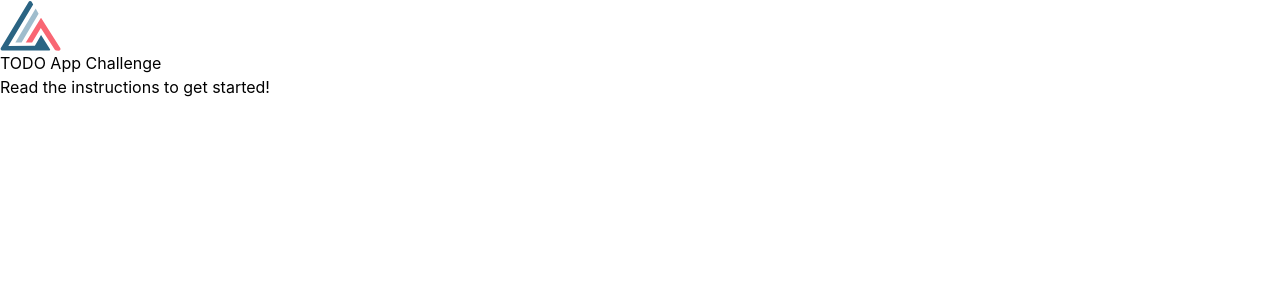
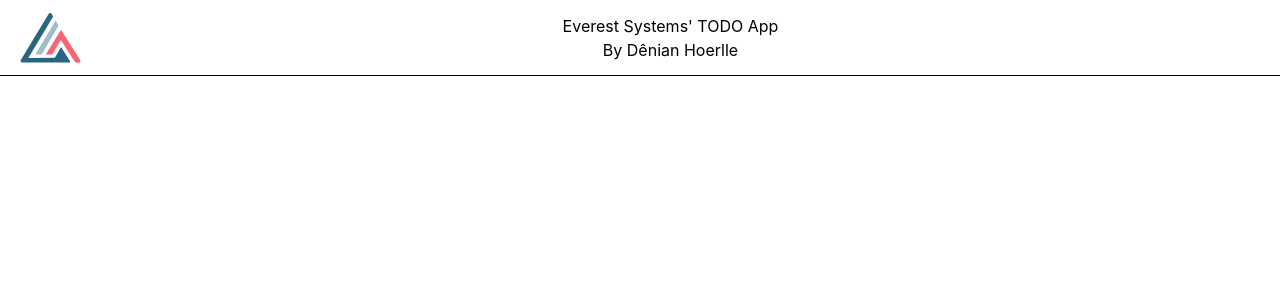
Before and after one commit to DenianHoerlle/everest-todo-app, a React (Vite) app: page / in a window 1280 px wide. Shown: the top 300 px of the page. Built offline with nearby package versions, Linux system fonts and the light colour scheme; the HTML template or start-up script is replaced by a standard one.

Commit message:
feat(core): :building_construction: added barrel files for screens and components

```diff
--- a/src/App.tsx
+++ b/src/App.tsx
@@ -1,13 +1,6 @@
 import { FC } from "react";
-import everestLogo from "/everest-logo.svg";
-import "./App.css";
+import { HomeScreen } from "screens";
 
-const App: FC = () => (
-  <div className="everest-app">
-    <img className="everest-app__logo" src={everestLogo} alt="Everest logo" />
-    <h1 className="everest-app__title">TODO App Challenge</h1>
-    <p className="everest-app__docs">Read the instructions to get started!</p>
-  </div>
-);
+const App: FC = () => <HomeScreen />;
 
 export default App;
--- /dev/null
+++ b/src/components/header.tsx
@@ -0,0 +1,15 @@
+import everestLogo from "/everest-logo.svg";
+
+const Header = () => {
+  return (
+    <header className="flex justify-start items-center px-5 py-3 border-b">
+      <img src={everestLogo} />
+      <div className="flex-1 text-center">
+        <h1>Everest Systems' TODO App</h1>
+        <h2>By Dênian Hoerlle</h2>
+      </div>
+    </header>
+  );
+};
+
+export default Header;
--- a/src/components/index.ts
+++ b/src/components/index.ts
@@ -0,0 +1 @@
+export { default as Header } from "./header";
--- /dev/null
+++ b/src/screens/home.tsx
@@ -0,0 +1,7 @@
+import { Header } from "components";
+
+const HomeScreen = () => {
+  return <Header />;
+};
+
+export default HomeScreen;
--- a/src/screens/index.ts
+++ b/src/screens/index.ts
@@ -0,0 +1 @@
+export { default as HomeScreen } from "./home";
```
